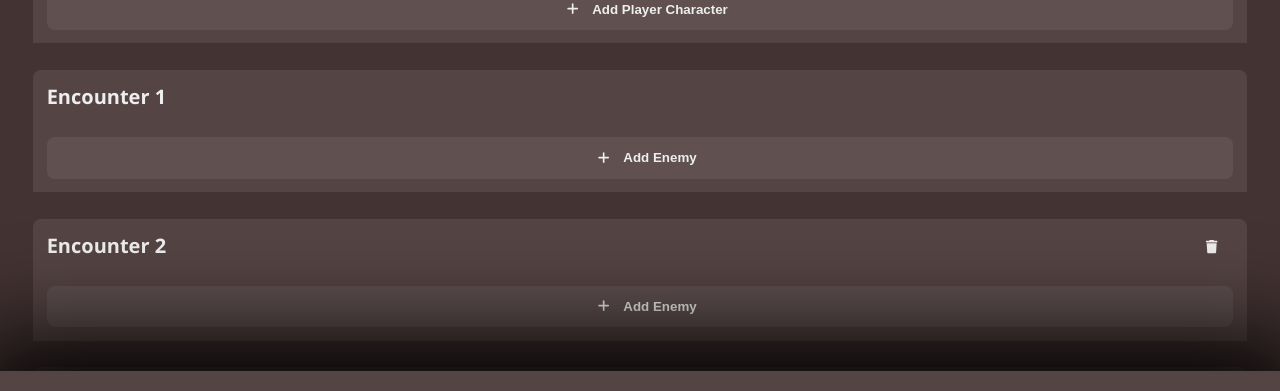
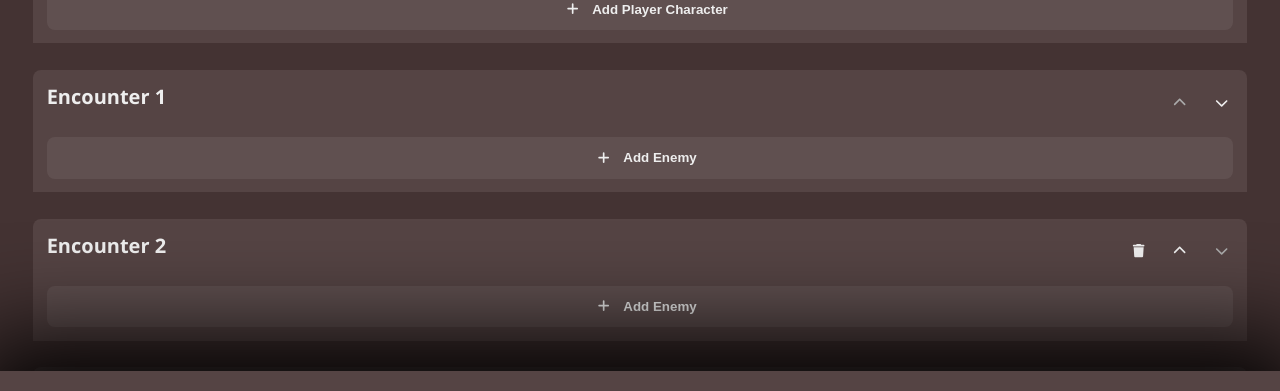
Before and after one commit to Trekiros/battleSim, a Next.js app: page / in a window 1280 px wide. Both pictures are taken after a click on the button "Add Encounter". Shown: the part 239-630 px from the top of the page. Built offline with nearby package versions, Linux system fonts and the light colour scheme; what dice-roller-parser would draw is missing.

Commit message:
added encounter swapping

```diff
--- a/src/components/simulation/encounterForm.module.scss
+++ b/src/components/simulation/encounterForm.module.scss
@@ -9,12 +9,21 @@
 
     .addCreatureBtn { margin: 0 }
 
-    .deleteEncounter {
+    .encounterActions {
         position: absolute;
         top: 1em;
         right: 0.5em;
-        background: transparent!important;
-        padding: 0;
+        display: flex;
+        gap: 4px;
+
+        button {
+            border-radius: 4px;
+            padding: 4px;
+            &:not(:hover) {background: transparent }
+        }
+        svg {
+            margin: 0;
+        }
     }
 
     .header {
--- a/src/components/simulation/encounterForm.tsx
+++ b/src/components/simulation/encounterForm.tsx
@@ -2,7 +2,7 @@ import { FC, ReactNode, useState } from "react"
 import { Creature, Encounter } from "../../model/model"
 import styles from './encounterForm.module.scss'
 import { FontAwesomeIcon } from "@fortawesome/react-fontawesome"
-import { faPen, faPlus, faTrash } from "@fortawesome/free-solid-svg-icons"
+import { faChevronDown, faChevronUp, faPen, faPlus, faTrash } from "@fortawesome/free-solid-svg-icons"
 import CreatureForm from "./../creatureForm/creatureForm"
 import { clone } from "../../model/utils"
 import Checkbox from "../utils/checkbox"
@@ -13,9 +13,11 @@ type PropType = {
     onUpdate: (newValue: Encounter) => void,
     onDelete?: () => void,
     children?: ReactNode,
+    onMoveUp?: () => void,
+    onMoveDown?: () => void,
 }
 
-const EncounterForm:FC<PropType> = ({ mode, encounter, onUpdate, onDelete, children }) => {
+const EncounterForm:FC<PropType> = ({ mode, encounter, onUpdate, onDelete, children, onMoveUp, onMoveDown }) => {
     const [updating, setUpdating] = useState<number | null>(null)
     const [creating, setCreating] = useState(false)
 
@@ -49,11 +51,23 @@ const EncounterForm:FC<PropType> = ({ mode, encounter, onUpdate, onDelete, child
     return (
         <>
             <div className={styles.encounterForm}>
-                { (onDelete === undefined) ? null : (
-                    <button className={styles.deleteEncounter} onClick={onDelete}>
-                        <FontAwesomeIcon icon={faTrash} />
-                    </button>
-                )}
+                <div className={styles.encounterActions}>
+                    { !!onDelete && (
+                        <button onClick={onDelete}>
+                            <FontAwesomeIcon icon={faTrash} />
+                        </button>
+                    )}
+                    { (onMoveUp || onMoveDown) && (
+                        <button onClick={onMoveUp} disabled={!onMoveUp}>
+                            <FontAwesomeIcon icon={faChevronUp} />
+                        </button>
+                    )}
+                    { (onMoveUp || onMoveDown) && (
+                        <button onClick={onMoveDown} disabled={!onMoveDown}>
+                            <FontAwesomeIcon icon={faChevronDown} />
+                        </button>
+                    )}
+                </div>
 
                 <h2 className={`${styles.header} ${(mode === "player") ? styles.player : styles.monster}`}>
                     { (mode === 'player') ? 'Player Characters' : 'Encounter' }
--- a/src/components/simulation/simulation.tsx
+++ b/src/components/simulation/simulation.tsx
@@ -71,6 +71,14 @@ const Simulation:FC<PropType> = ({}) => {
         setEncounters(encountersClone)
     }
 
+    function swapEncounters(index1: number, index2: number) {
+        const encountersClone = clone(encounters)
+        const tmp = encountersClone[index1]
+        encountersClone[index1] = encountersClone[index2]
+        encountersClone[index2] = tmp
+        setEncounters(encountersClone)
+    }
+
     return (
         <div className={styles.simulation}>
             <semiPersistentContext.Provider value={{state, setState}}>
@@ -124,6 +132,8 @@ const Simulation:FC<PropType> = ({}) => {
                             encounter={encounter}
                             onUpdate={(newValue) => updateEncounter(index, newValue)}
                             onDelete={(index > 0) ? () => deleteEncounter(index) : undefined}
+                            onMoveUp={(!!encounters.length && !!index) ? () => swapEncounters(index, index-1) : undefined}
+                            onMoveDown={(!!encounters.length && (index < encounters.length - 1)) ? () => swapEncounters(index, index+1) : undefined}
                         />
                         { (!simulationResults[index] ? null : (
                             <EncounterResult value={simulationResults[index]} />
```
